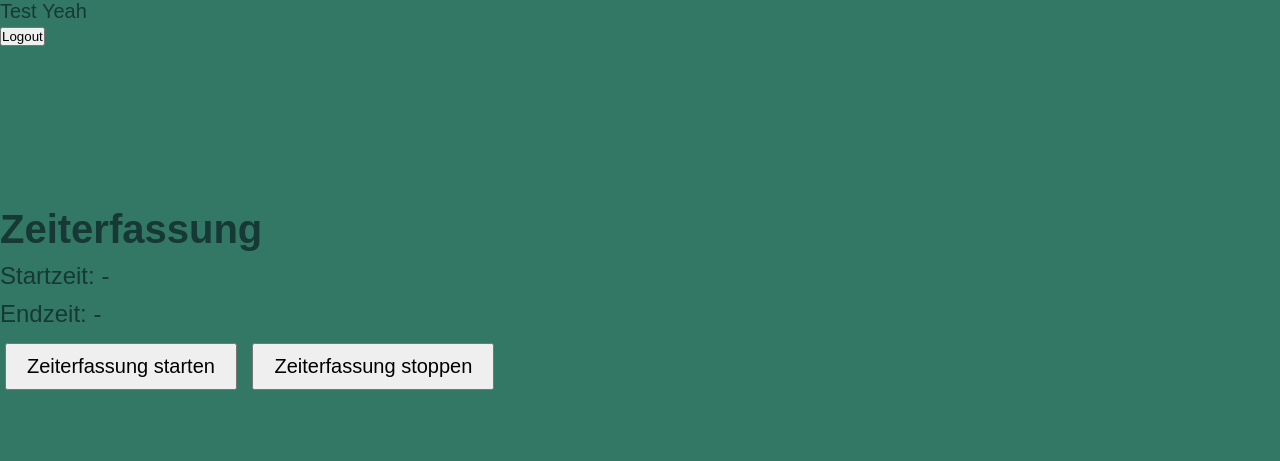
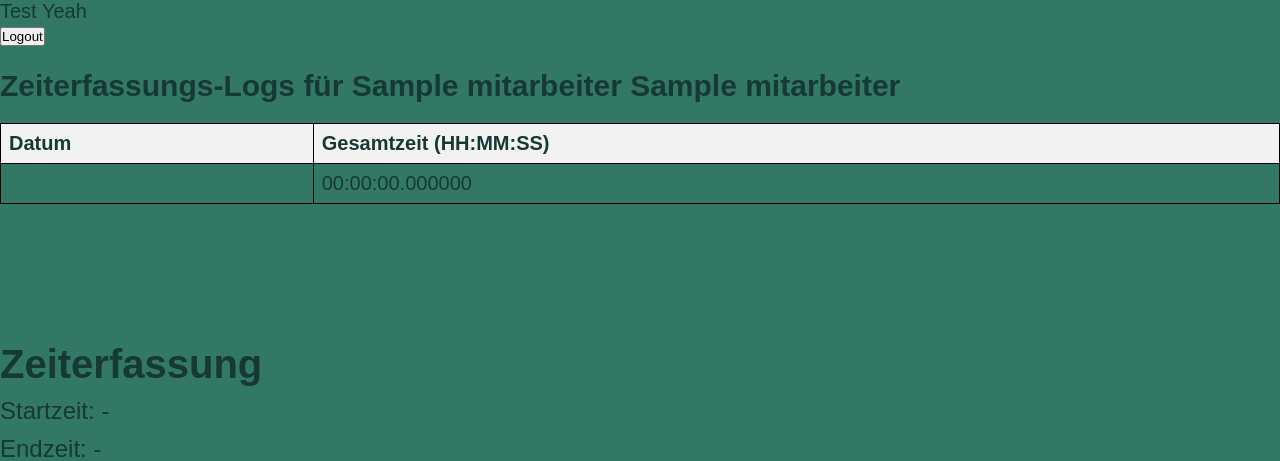
Before and after one commit to medusalich/projekt_lf10, a PHP site: page /dashboard_test.php in a window 1280 px wide. Shown: the top 461 px of the page. Run offline with PHP 8.4, Linux system fonts and the light colour scheme; the visitor is signed in with stand-in values (Sample User, id 1); tables that the repository leaves empty or names only in its code hold one stand-in row (values such as "Sample post").

Commit message:
Einfügen einer Tabelle mit Zeitlogs für den jeweiligen Mitarbeiter

```diff
--- a/dashboard_test.php
+++ b/dashboard_test.php
@@ -24,6 +24,27 @@
     if ($_SERVER['REQUEST_METHOD'] == 'POST' && isset($_POST['logout'])) {
         logout_action();
     }
+
+     // MitarbeiterID aus der Session holen
+     $MitarbeiterID = $_SESSION['UserID'];
+
+     // Abfrage, die alle Zeiterfassungslogs nach Datum und Dauer für den eingeloggten Mitarbeiter holt
+     $sql = "SELECT DATE(startzeit) AS datum, SEC_TO_TIME(SUM(dauer)) AS gesamtzeit FROM Zeiterfassung WHERE MitarbeiterID = :MitarbeiterID GROUP BY DATE(startzeit) ORDER BY datum DESC";
+     $stmt = $pdo->prepare($sql);
+     $stmt->bindParam(':MitarbeiterID', $MitarbeiterID);
+     $stmt->execute();
+     $logs = $stmt->fetchAll(PDO::FETCH_ASSOC);
+
+     //Abfrage um den Namen des Mitarbeiters in die Tabellenüberschrift der Zeilogs zu setzen
+     $sqlName = "SELECT vorname, nachname FROM Mitarbeiter WHERE MitarbeiterID = :MitarbeiterID";
+     $stmtName = $pdo->prepare($sqlName);
+     $stmtName->bindParam(':MitarbeiterID', $MitarbeiterID);
+     $stmtName->execute();
+     $mitarbeiter = $stmtName->fetch(PDO::FETCH_ASSOC);
+     // Variablen für Vor- und Nachnamen setzen mit Fallback
+     $vorname = $mitarbeiter['vorname'] ?? 'Mitarbeiter';
+     $nachname =$mitarbeiter['nachname'] ?? '';
+
 ?>
 
 <!DOCTYPE html>
@@ -43,6 +64,21 @@
                 font-size: 1em;
                 cursor: pointer;
             }
+            table {
+                width: 100%;
+                border-collapse: collapse;
+                margin-top: 20px;
+            }
+            table, th, td {
+                border: 1px solid black;
+            }
+            th, td {
+                padding: 8px;
+                text-align: left;
+            }
+            th {
+                background-color: #f2f2f2;
+            }
     </style>
         <link rel="stylesheet" href="css/styles.css">
         <link rel="icon" href="images/favicon.ico" type="image/x-icon">
@@ -53,6 +89,29 @@
         <button type="submit" name="logout">Logout</button>
         <br><br>
     </form>
+
+    <h2>Zeiterfassungs-Logs für  <?php echo htmlspecialchars($vorname . ' ' . $nachname); ?></h2>
+
+        <!-- Tabelle zur Anzeige der Zeiterfassungsdaten -->
+        <table>
+            <tr>
+                <th>Datum</th>
+                <th>Gesamtzeit (HH:MM:SS)</th>
+            </tr>
+
+            <?php
+            if (!empty($logs)) {
+                foreach ($logs as $log) {
+                    echo "<tr>";
+                    echo "<td>" . htmlspecialchars($log['datum']) . "</td>";
+                    echo "<td>" . htmlspecialchars($log['gesamtzeit']) . "</td>";
+                    echo "</tr>";
+                }
+            } else {
+                echo "<tr><td colspan='2'>Keine Zeiterfassungsdaten verfügbar.</td></tr>";
+            }
+            ?>
+        </table>
     <br><br>
     <br><br>
     <br><br>
@@ -102,6 +161,8 @@
                     }
                 });
         }
+
+
     </script>
     </body>
 </html>
```
